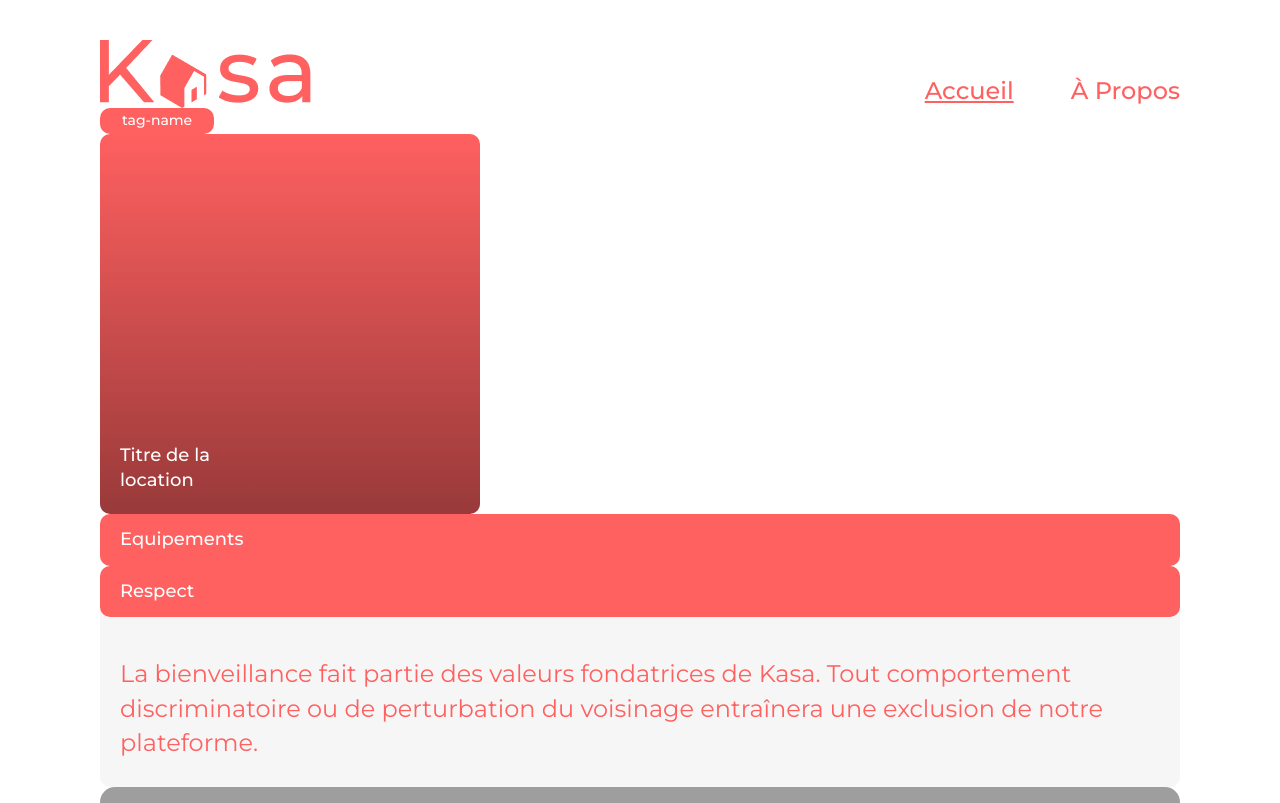
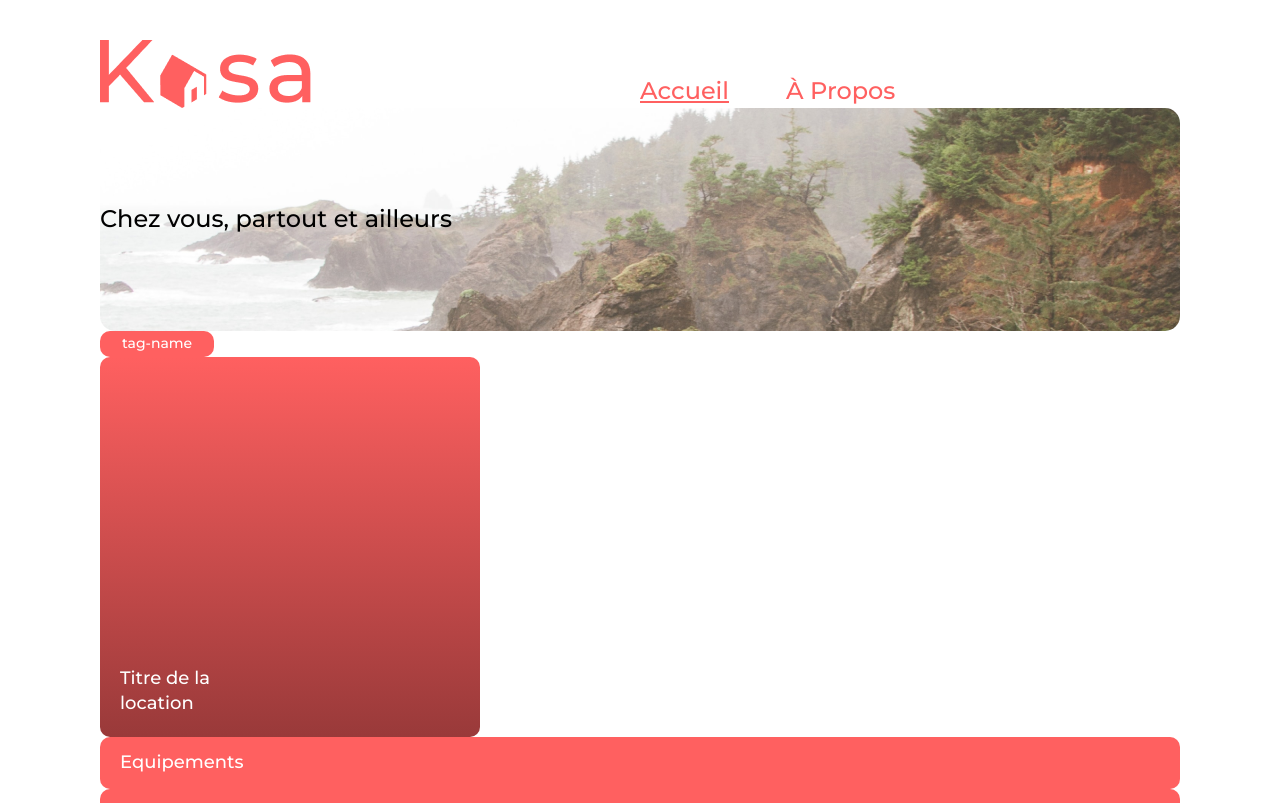
Before and after one commit to flesage-000/OC---Developpez-une-application-Web-avec-React-et-React-Router, a React (Create React App) app in the folder app/: page / in a window 1280 px wide. Shown: the top 803 px of the page. Built offline with nearby package versions, Linux system fonts and the light colour scheme; grey boxes are pictures that could not be loaded.

Commit message:
Add illustration to Header component

```diff
--- a/app/src/components/Header/Header.css
+++ b/app/src/components/Header/Header.css
@@ -13,21 +13,25 @@
 
   display: flex;
   flex-direction: row;
-  flex-wrap: nowrap;
+  flex-wrap: wrap;
   align-items: flex-end;
   justify-content: space-between;
 }
 .mainHeader .siteLogo {
   background-color: var(--color-bg-main);
   background-image: url('./medias/kasa_logo.png');
+  background-repeat: no-repeat;
   background-size: var(--site-logo-width-desktop) var(--site-logo-height-desktop);
   text-indent: -9000px;
 
+  flex: 1;
   display: block;
   height: var(--site-logo-height-desktop);
   width: var(--site-logo-width-desktop);
 }
-.mainHeader ul {}
+.mainHeader ul {
+  flex: 1;
+}
 .mainHeader li {
   display: inline-block;
 }
@@ -41,6 +45,22 @@
 }
 .mainHeader a.active {
   text-decoration: underline;
+}
+
+.mainHeader .illustration {
+  background-image: url('./medias/kasa_illustration.png');
+  background-color: var(--color-bg-main);
+  background-repeat: no-repeat;
+  background-position: center center;
+  border-radius: calc(var(--corner-radius-default) * 1.5);
+
+  display: flex;
+  flex-direction: row;
+  align-items: center;
+  justify-items: center;
+
+  height: 223px;
+  width: 100%;
 }
 
 @media (max-width: 480px) {
--- a/app/src/components/Header/Header.js
+++ b/app/src/components/Header/Header.js
@@ -12,6 +12,9 @@ function Header() {
           <a href='#'>à propos</a>
         </li>
       </ul>
+      <div className='illustration' text='Chez vous, partout et ailleurs'>
+        <p>Chez vous, partout et ailleurs</p>
+      </div>
     </header>
   );
 }
```
Also changed, not shown: app/src/components/Header/medias/kasa_illustration.png (added).
